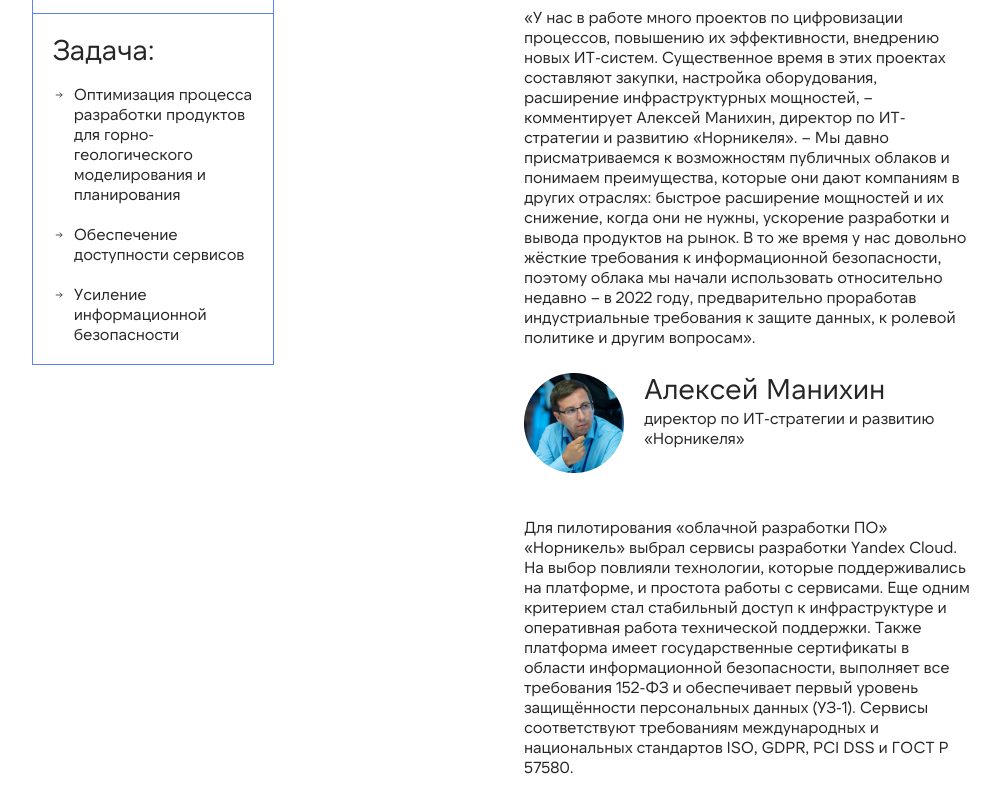
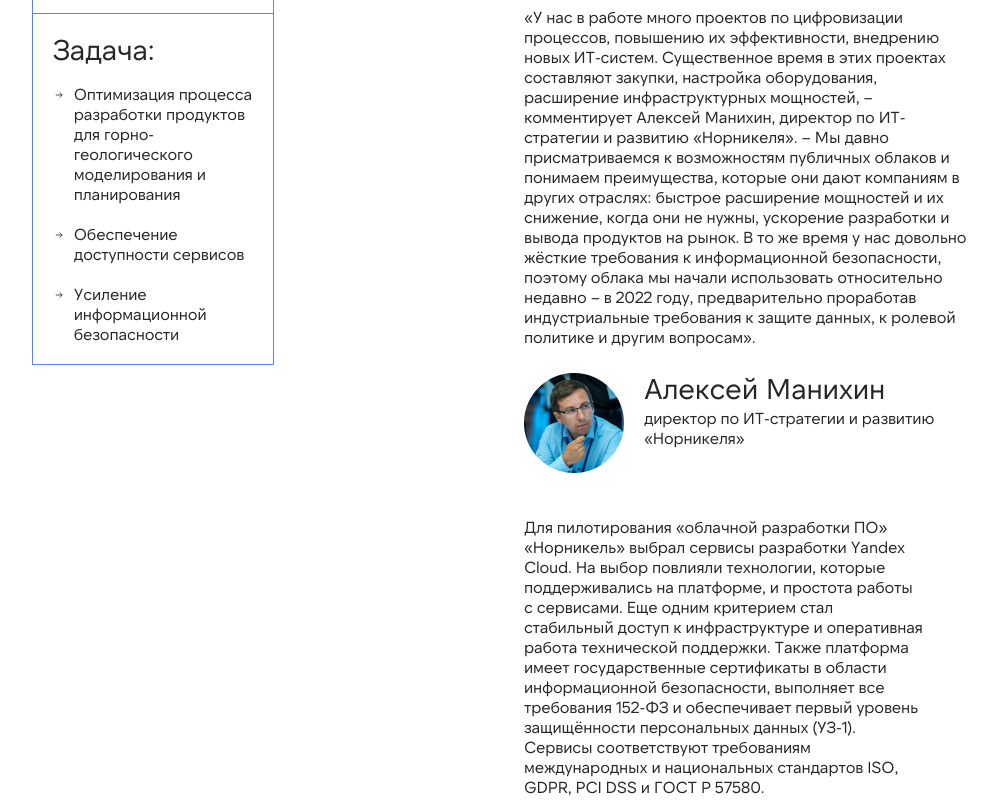
Before and after one commit to apant94/forbes-yandex-cloud, a website built with webpack: page src/metallurgy.html in a window 1280 px wide. Shown: the part 1160-1963 px from the top of the page, without its empty margins (8-1008 px from the left). Built offline with nearby package versions, Linux system fonts and the light colour scheme.

Commit message:
style: width of text

```diff
--- /dev/null
+++ b/src/blocks/article-lead/__text/_width/article-lead__text_width_thin.css
@@ -0,0 +1,3 @@
+.article-lead__text_width_thin {
+  width: 89.6%;
+}
--- a/src/metallurgy.html
+++ b/src/metallurgy.html
@@ -106,7 +106,7 @@
                 </p>
               </div>
             </div>
-            <p class="article-lead__text">
+            <p class="article-lead__text article-lead__text_width_thin">
               Для пилотирования «облачной разработки ПО» «Норникель» выбрал
               сервисы разработки Yandex Cloud. На выбор повлияли технологии,
               которые поддерживались на платформе, и простота работы с
--- a/src/pages/article.css
+++ b/src/pages/article.css
@@ -15,6 +15,7 @@
 @import url(../blocks/article-frame/__list-item/article-frame__list-item.css);
 @import url(../blocks/article-lead/__primary-text/article-lead__primary-text.css);
 @import url(../blocks/article-lead/__text/article-lead__text.css);
+@import url(../blocks/article-lead/__text/_width/article-lead__text_width_thin.css);
 @import url(../blocks/article-quote/article-quote.css);
 @import url(../blocks/article-quote/__block/article-quote__block.css);
 @import url(../blocks/article-quote/__text/article-quote__text.css);
```
